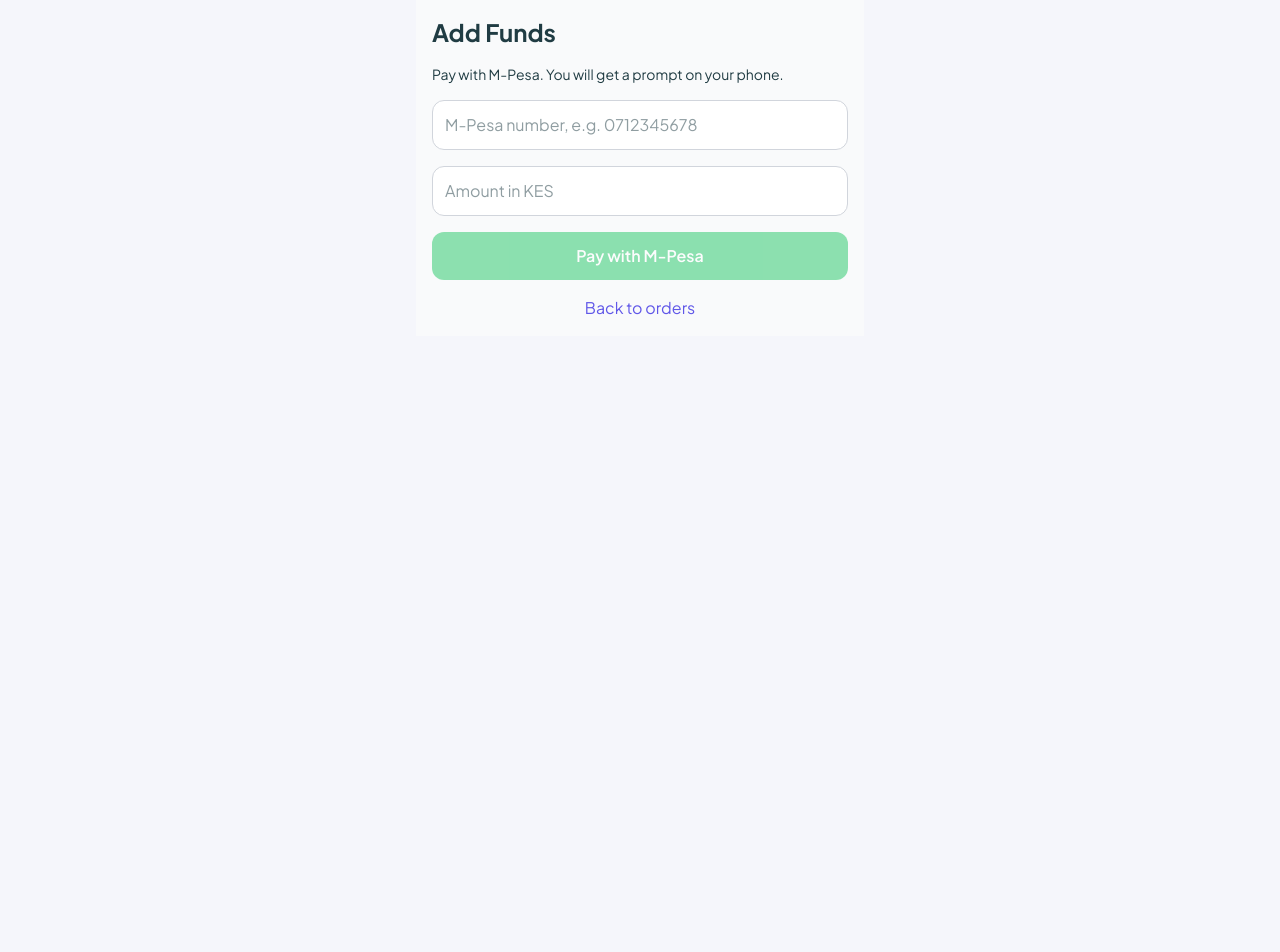
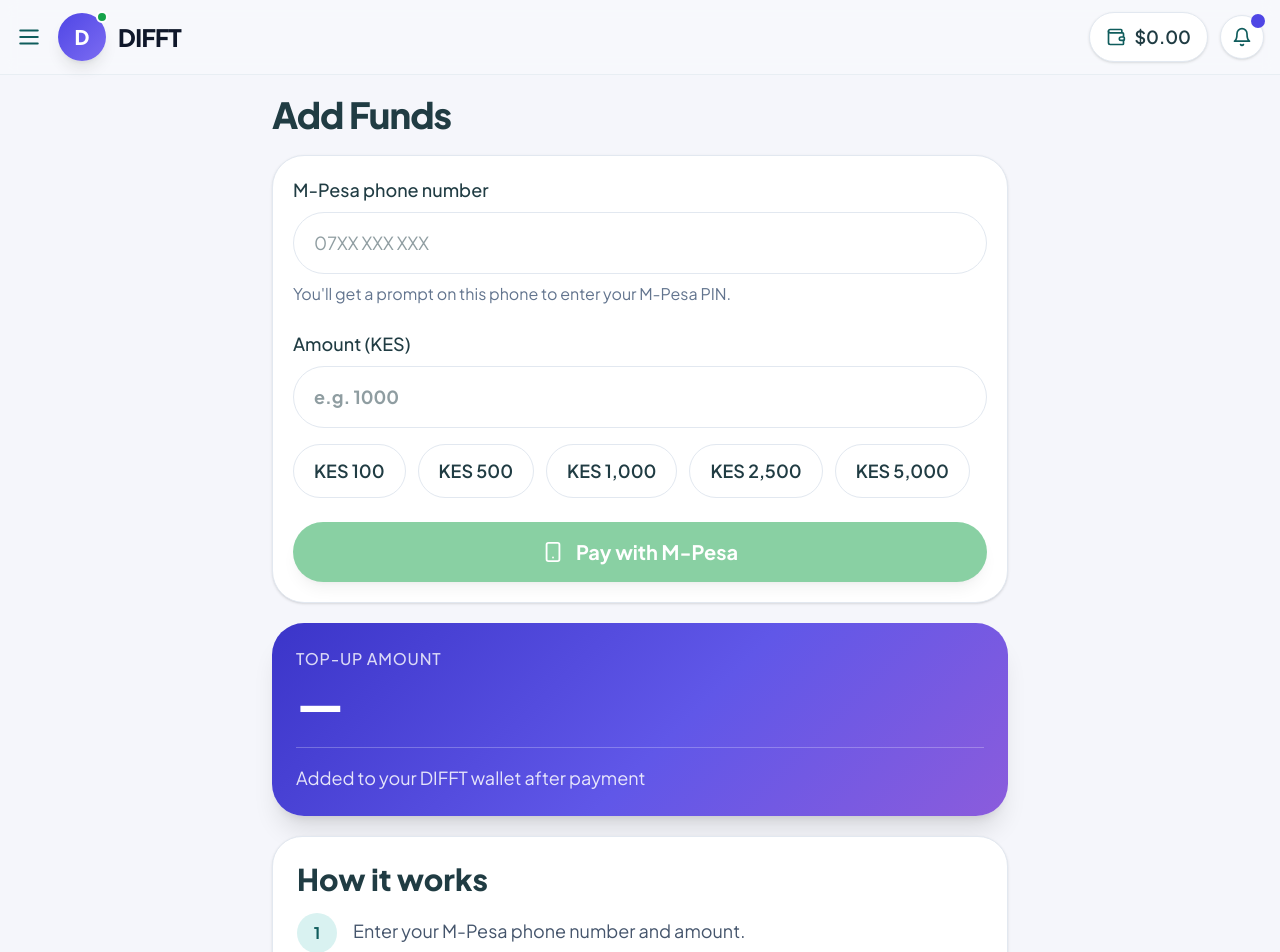
Before and after one commit to fredrickpaul/Difft, a Next.js app: page /add-funds in a window 1280 px wide. Shown: the top 952 px of the page. Before the commit the page ends 800 px from the top, so only its background shows below. Built offline with nearby package versions, Linux system fonts and the light colour scheme; no server answers; the database is empty.

Commit message:
Update page.tsx

```diff
--- a/app/add-funds/page.tsx
+++ b/app/add-funds/page.tsx
@@ -1,26 +1,33 @@
 "use client";
 
-import { useState } from "react";
-import Link from "next/link";
-import { createClient, type SupabaseClient } from "@supabase/supabase-js";
+import { useEffect, useState } from "react";
+import { Smartphone, Wallet } from "lucide-react";
+import AppShell from "@/components/appshell";
+import { getSupabase } from "@/lib/sb";
 
-let client: SupabaseClient | null = null;
-function getSupabase() {
-  if (!client) {
-    client = createClient(
-      process.env.NEXT_PUBLIC_SUPABASE_URL!,
-      (process.env.NEXT_PUBLIC_SUPABASE_ANON_KEY ??
-        process.env.NEXT_PUBLIC_SUPABASE_PUBLISHABLE_KEY)!
-    );
-  }
-  return client;
-}
+type Deposit = { id: string | number; status?: string; amount?: number; created_at?: string };
+
+const QUICK = [100, 500, 1000, 2500, 5000];
 
 export default function AddFundsPage() {
   const [phone, setPhone] = useState("");
   const [amount, setAmount] = useState("");
   const [busy, setBusy] = useState(false);
   const [msg, setMsg] = useState("");
+  const [deposits, setDeposits] = useState<Deposit[]>([]);
+
+  async function loadDeposits() {
+    const { data } = await getSupabase().from("deposits").select("*");
+    if (!data) return;
+    const sorted = [...data].sort((a: any, b: any) =>
+      String(b.created_at ?? "").localeCompare(String(a.created_at ?? ""))
+    );
+    setDeposits(sorted.slice(0, 5) as Deposit[]);
+  }
+
+  useEffect(() => {
+    loadDeposits();
+  }, []);
 
   async function pay() {
     setMsg("");
@@ -62,11 +69,13 @@ export default function AddFundsPage() {
       if (dep?.status === "success") {
         setBusy(false);
         setMsg("Payment received. Your wallet has been topped up.");
+        loadDeposits();
         return;
       }
       if (dep?.status === "failed") {
         setBusy(false);
         setMsg("The payment was cancelled or failed. You can try again.");
+        loadDeposits();
         return;
       }
     }
@@ -74,45 +83,126 @@ export default function AddFundsPage() {
     setMsg("Still waiting. If you paid, your balance will update shortly.");
   }
 
-  const box =
-    "w-full rounded-xl border border-gray-300 bg-white p-3 text-[#203C43]";
+  const input =
+    "w-full rounded-full border border-slate-200 bg-white px-5 py-4 text-lg outline-none focus:border-[#6057E8]";
+  const adding = Number(amount) > 0 ? `KES ${Number(amount).toLocaleString()}` : "—";
+
+  const badge = (s?: string) =>
+    s === "success"
+      ? "bg-green-100 text-green-700"
+      : s === "failed"
+      ? "bg-red-100 text-red-700"
+      : "bg-amber-100 text-amber-700";
 
   return (
-    <main className="mx-auto max-w-md space-y-4 bg-gray-50 p-4">
-      <h1 className="text-2xl font-bold text-[#203C43]">Add Funds</h1>
-      <p className="text-sm text-[#203C43]">
-        Pay with M-Pesa. You will get a prompt on your phone.
-      </p>
+    <AppShell>
+      <h1 className="mb-5 text-4xl font-extrabold tracking-tight">Add Funds</h1>
 
+      <section className="rounded-[32px] border border-slate-200 bg-white p-5 shadow-sm">
+        <label className="mb-2 block text-lg font-medium">M-Pesa phone number</label>
         <input
-        className={box}
+          className={input}
           type="tel"
-        placeholder="M-Pesa number, e.g. 0712345678"
+          placeholder="07XX XXX XXX"
           value={phone}
           onChange={(e) => setPhone(e.target.value)}
         />
+        <p className="mt-2 text-base text-slate-500">
+          You'll get a prompt on this phone to enter your M-Pesa PIN.
+        </p>
+
+        <label className="mb-2 mt-6 block text-lg font-medium">Amount (KES)</label>
         <input
-        className={box}
+          className={`${input} text-2xl font-bold`}
           type="number"
           min={1}
-        placeholder="Amount in KES"
+          placeholder="e.g. 1000"
           value={amount}
           onChange={(e) => setAmount(e.target.value)}
         />
 
+        <div className="mt-4 flex flex-wrap gap-3">
+          {QUICK.map((q) => (
+            <button
+              key={q}
+              onClick={() => setAmount(String(q))}
+              className={`rounded-full border px-5 py-3 text-lg font-semibold ${
+                amount === String(q) ? "border-[#6057E8] bg-[#e8ebff] text-[#3b35c9]" : "border-slate-200 bg-white"
+              }`}
+            >
+              KES {q.toLocaleString()}
+            </button>
+          ))}
+        </div>
+
         <button
           onClick={pay}
           disabled={busy || !phone || !amount}
-        className="w-full rounded-xl bg-[#20C765] p-3 font-semibold text-white disabled:opacity-50"
+          className="mt-6 flex w-full items-center justify-center gap-3 rounded-full bg-[#16a34a] py-4 text-xl font-bold text-white shadow-lg disabled:opacity-50"
         >
-        {busy ? "Waiting for payment..." : "Pay with M-Pesa"}
+          <Smartphone size={22} /> {busy ? "Waiting for payment..." : "Pay with M-Pesa"}
         </button>
 
-      {msg && <p className="text-sm text-[#203C43]">{msg}</p>}
+        {msg && <p className="mt-4 text-lg text-slate-700">{msg}</p>}
+      </section>
 
-      <Link href="/order" className="block text-center text-[#6057E8]">
-        Back to orders
-      </Link>
-    </main>
+      <section
+        className="mt-5 rounded-[32px] p-6 text-white shadow-xl"
+        style={{ background: "linear-gradient(135deg,#3b35c9,#6057e8 55%,#8b5cdc)" }}
+      >
+        <div className="text-base font-medium tracking-wider text-white/80">TOP-UP AMOUNT</div>
+        <div className="mt-2 text-5xl font-extrabold">{adding}</div>
+        <div className="mt-5 border-t border-white/25 pt-4 text-lg text-white/85">
+          Added to your DIFFT wallet after payment
+        </div>
+      </section>
+
+      <section className="mt-5 rounded-[30px] border border-slate-200 bg-white p-6 shadow-sm">
+        <h2 className="text-3xl font-extrabold">How it works</h2>
+        {[
+          "Enter your M-Pesa phone number and amount.",
+          "Approve the prompt on your phone with your M-Pesa PIN.",
+          "Your DIFFT wallet is topped up automatically.",
+        ].map((t, i) => (
+          <div key={i} className="mt-4 flex items-start gap-4">
+            <span className="flex h-10 w-10 shrink-0 items-center justify-center rounded-full bg-[#d9f2f1] font-bold text-[#0f5c5c]">
+              {i + 1}
+            </span>
+            <p className="pt-1 text-lg text-slate-600">{t}</p>
+          </div>
+        ))}
+      </section>
+
+      <section className="mt-5 rounded-[30px] border border-slate-200 bg-white p-6 shadow-sm">
+        <h2 className="text-3xl font-extrabold">Recent deposits</h2>
+        {deposits.length === 0 ? (
+          <div className="flex flex-col items-center py-10 text-center">
+            <span className="flex h-20 w-20 items-center justify-center rounded-full bg-[#d9f2f1] text-[#0f5c5c]">
+              <Wallet size={34} />
+            </span>
+            <div className="mt-4 text-2xl font-bold">No deposits yet</div>
+            <div className="text-lg text-slate-500">Your top-ups will show here.</div>
+          </div>
+        ) : (
+          <div className="mt-3 divide-y divide-slate-200">
+            {deposits.map((d) => (
+              <div key={String(d.id)} className="flex items-center justify-between py-4">
+                <div>
+                  <div className="text-xl font-bold">
+                    {d.amount != null ? `KES ${Number(d.amount).toLocaleString()}` : "Deposit"}
+                  </div>
+                  <div className="text-base text-slate-500">
+                    {d.created_at ? new Date(d.created_at).toLocaleString() : ""}
+                  </div>
+                </div>
+                <span className={`rounded-full px-4 py-1.5 text-base font-semibold capitalize ${badge(d.status)}`}>
+                  {d.status ?? "pending"}
+                </span>
+              </div>
+            ))}
+          </div>
+        )}
+      </section>
+    </AppShell>
   );
                 }
```
Lines whose indentation alone changed are shown as unchanged.
